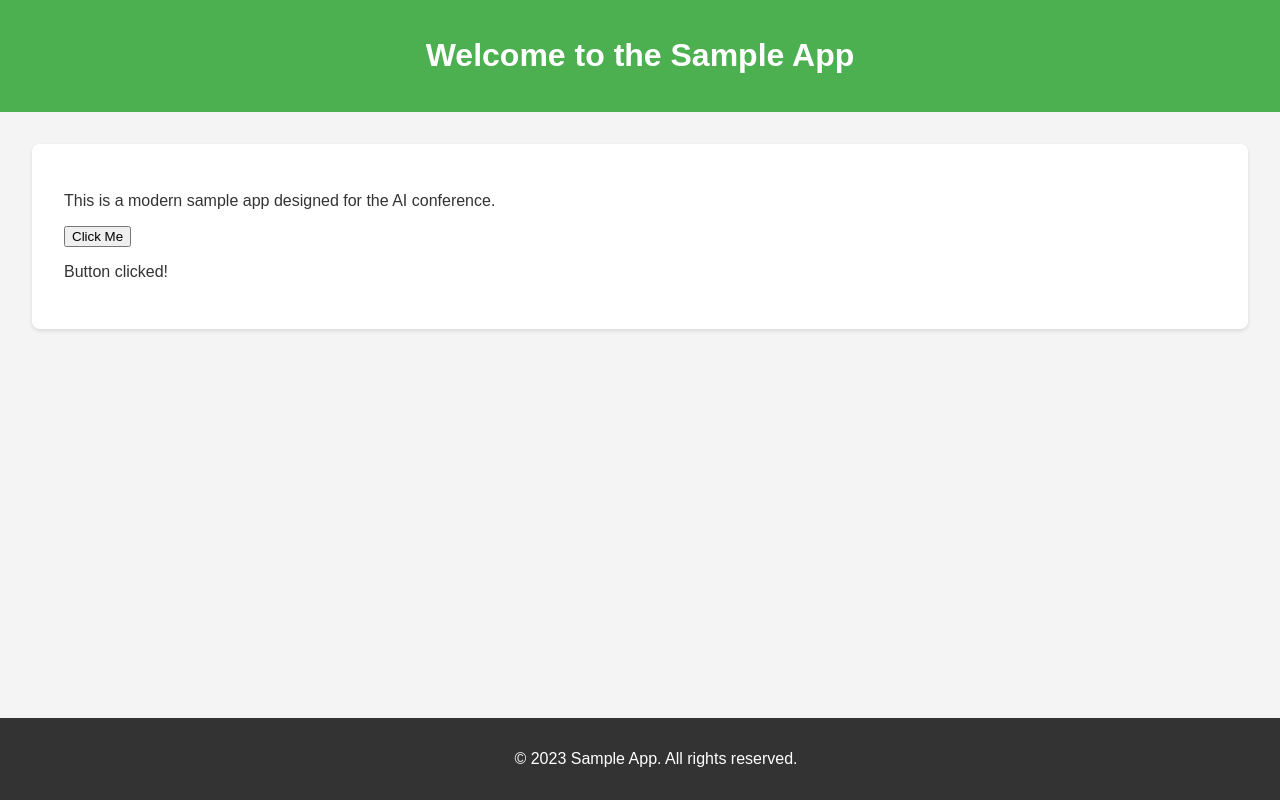
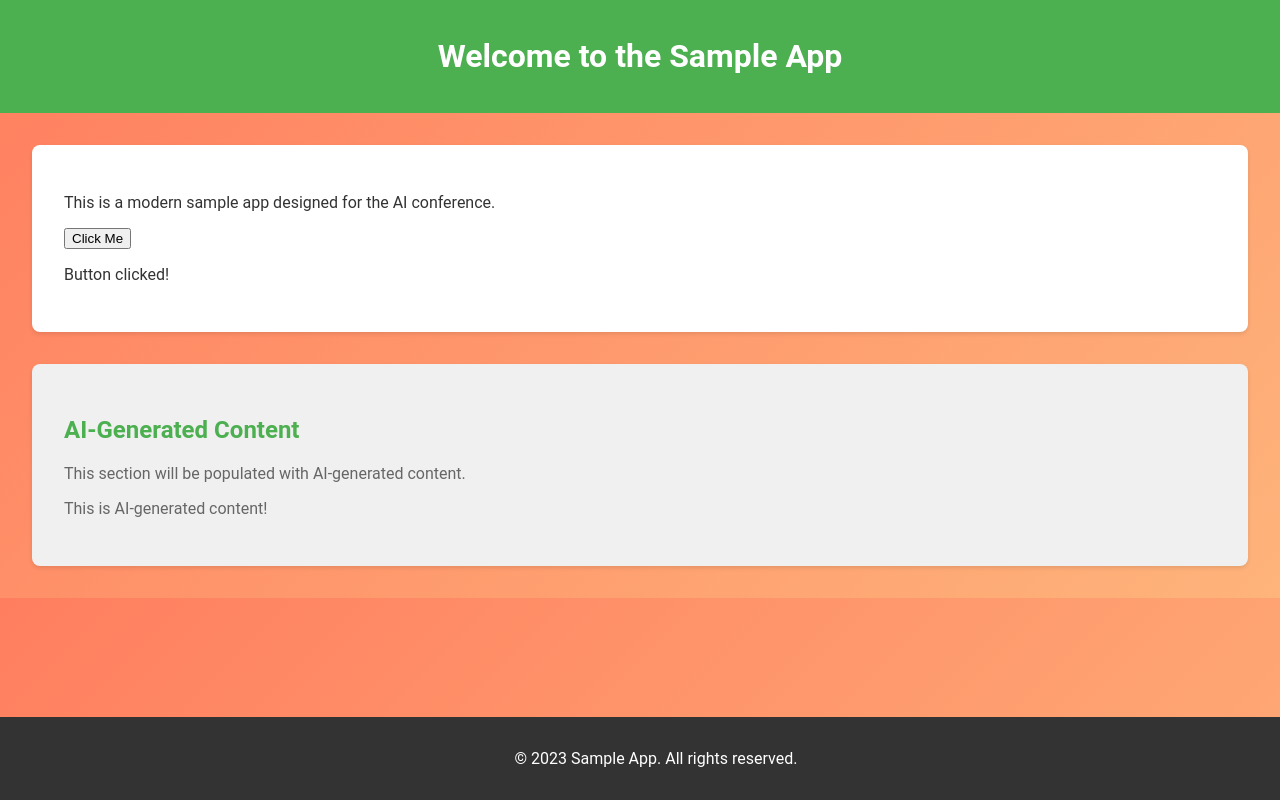
Before and after one commit to orsharon7/azure-crossplane-argocd, a plain HTML site: page sample-app/frontend/index.html in a window 1280 px wide. Both pictures are taken after a click on the button "Click Me". Drawn offline with Linux system fonts and the light colour scheme.

Commit message:
Modernize app with AI design
Update the app to have a more modern look and feel with AI design elements.

* **index.html**
  - Update the title to "Sample App with AI Design".
  - Add a new section for AI-generated content in the `main` element.
  - Add a new script tag to load an AI library.

* **styles.css**
  - Update the background to a more modern gradient.
  - Update the font to 'Roboto'.
  - Add styles for the new AI-generated content section.

* **app.js**
  - Add a function to generate AI content and append it to the new section.
  - Update the button click event to trigger the AI content generation.

* **configmap.yaml**
  - Update the `index.html` data to include the new AI content section and script tag.
  - Update the `styles.css` data to include the new styles.
  - Update the `app.js` data to include the AI content generation function.

---

For more details, open the [Copilot Workspace session](https://copilot-workspace.githubnext.com/orsharon7/sample-app?shareId=XXXX-XXXX-XXXX-XXXX).

```diff
--- a/sample-app/frontend/app.js
+++ b/sample-app/frontend/app.js
@@ -6,6 +6,14 @@ document.addEventListener('DOMContentLoaded', () => {
         const message = document.createElement('p');
         message.textContent = 'Button clicked!';
         contentSection.appendChild(message);
+        generateAIContent();
     });
     contentSection.appendChild(button);
 });
+
+function generateAIContent() {
+    const aiContentSection = document.getElementById('ai-content');
+    const aiMessage = document.createElement('p');
+    aiMessage.textContent = 'This is AI-generated content!';
+    aiContentSection.appendChild(aiMessage);
+}
--- a/sample-app/frontend/index.html
+++ b/sample-app/frontend/index.html
@@ -3,7 +3,7 @@
 <head>
     <meta charset="UTF-8">
     <meta name="viewport" content="width=device-width, initial-scale=1.0">
-    <title>Sample App</title>
+    <title>Sample App with AI Design</title>
     <link rel="stylesheet" href="styles.css">
 </head>
 <body>
@@ -14,10 +14,15 @@
         <section id="content">
             <p>This is a modern sample app designed for the AI conference.</p>
         </section>
+        <section id="ai-content">
+            <h2>AI-Generated Content</h2>
+            <p>This section will be populated with AI-generated content.</p>
+        </section>
     </main>
     <footer>
         <p>&copy; 2023 Sample App. All rights reserved.</p>
     </footer>
     <script src="app.js"></script>
+    <script src="https://cdn.jsdelivr.net/npm/ai-library/ai-library.min.js"></script>
 </body>
 </html>
--- a/sample-app/frontend/styles.css
+++ b/sample-app/frontend/styles.css
@@ -1,8 +1,8 @@
 body {
-    font-family: 'Arial', sans-serif;
+    font-family: 'Roboto', sans-serif;
     margin: 0;
     padding: 0;
-    background-color: #f4f4f4;
+    background: linear-gradient(135deg, #ff7e5f, #feb47b);
     color: #333;
 }
 
@@ -33,3 +33,21 @@ footer {
     border-radius: 8px;
     box-shadow: 0 2px 4px rgba(0, 0, 0, 0.1);
 }
+
+#ai-content {
+    background-color: #f0f0f0;
+    padding: 2rem;
+    border-radius: 8px;
+    box-shadow: 0 2px 4px rgba(0, 0, 0, 0.1);
+    margin-top: 2rem;
+}
+
+#ai-content h2 {
+    font-size: 1.5rem;
+    color: #4CAF50;
+}
+
+#ai-content p {
+    font-size: 1rem;
+    color: #666;
+}
```
Also changed, not shown: 1 other file.
